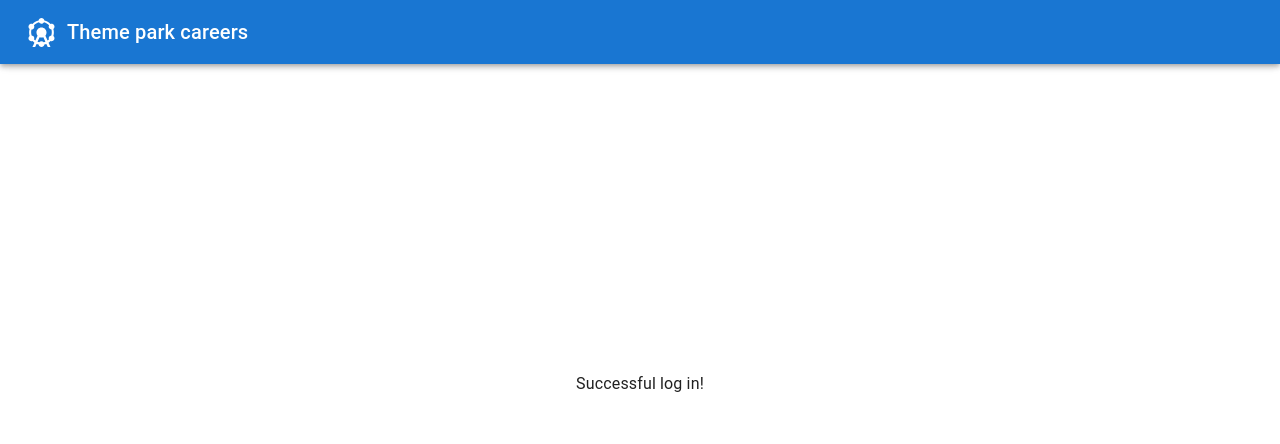
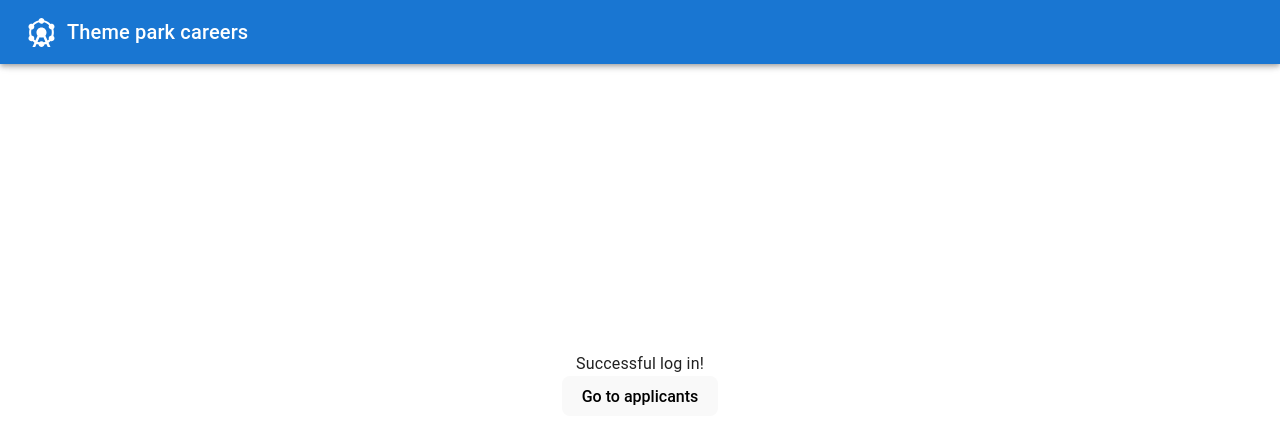
Before and after one commit to ponkinnm/IV1201-frontend, a React (Vite) app: page /user in a window 1280 px wide. Shown: the top 444 px of the page. Built offline with nearby package versions, Linux system fonts and the light colour scheme.

Commit message:
Update LoggedInUser.tsx

```diff
--- a/src/pages/LoggedInUser.tsx
+++ b/src/pages/LoggedInUser.tsx
@@ -1,11 +1,16 @@
 import '../container.css';
-import { Typography } from '@mui/material';
+import { Button, Typography } from '@mui/material';
+
+import { useNavigate } from 'react-router-dom';
 
 function LoggedInUser() {
+  const navigate = useNavigate(); //TODO: Used temporary for testing purposes, remove later!
+
   return (
     <div className="outer-container">
       <div className="inner-container">
         <Typography>Successful log in!</Typography>
+        <button onClick={() => { navigate("/applicants") }}>Go to applicants</button>
       </div>
     </div>
   );
```
